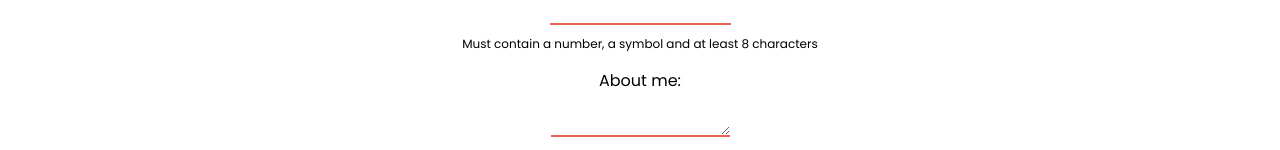
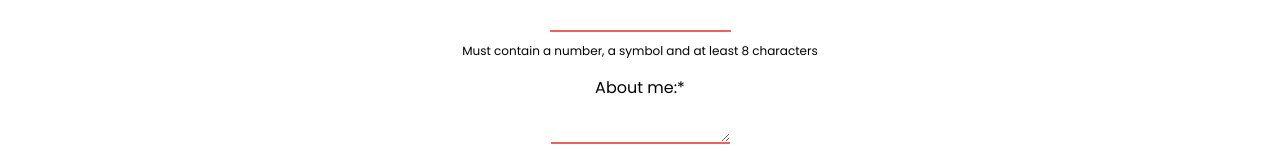
Before and after one commit to daina-slezaite/skill-exchange-react, a React (Create React App) app: page /signup in a window 1280 px wide. Shown: the part 277-427 px from the top of the page. Built offline with nearby package versions, Linux system fonts and the light colour scheme; no server answers.

Commit message:
Styling changes

```diff
--- a/src/components/auth/Signup.js
+++ b/src/components/auth/Signup.js
@@ -51,7 +51,7 @@ export default class Signup extends Component {
                     <label>Password:*</label>
                     <input type='password' name='password' value={this.state.password} onChange={this.handleInputChange} />
                     <span>Must contain a number, a symbol and at least 8 characters</span>
-                    <label>About me:</label>
+                    <label>About me:*</label>
                     <textarea name='description' value={this.state.description} onChange={this.handleInputChange}></textarea>
                     <button type='submit'>Register</button>
                 </form>
--- a/src/components/navbar/Navbar.js
+++ b/src/components/navbar/Navbar.js
@@ -27,7 +27,7 @@ export default class Navbar extends Component {
     render() {
         return (
             <nav className='navbar'>
-                <img className='navbar-logo' src='https://res.cloudinary.com/da6m0xppc/image/upload/v1615121354/skill-swap_yik8gn.svg' alt='Logo' />
+                <Link to='/'><img className='navbar-logo' src='https://res.cloudinary.com/da6m0xppc/image/upload/v1615121354/skill-swap_yik8gn.svg' alt='Logo' /></Link>
                 <div className='navbar-links'>
                 {this.state.loggedInUser ?
                     <ul>
--- a/src/components/navbar/Navbar.scss
+++ b/src/components/navbar/Navbar.scss
@@ -18,6 +18,7 @@ $margin: 0 20px;
         display: flex;
     }
 
+    .navbar-links {
         a {
             color: $textColor;
             border: 1px solid $borderColor;
@@ -30,6 +31,7 @@ $margin: 0 20px;
                 color: $secondaryTextColor;
             }
         }
+    }
 
     .navbar-logo {
         max-width: 150px;
--- a/src/components/skills/SingleSkill.js
+++ b/src/components/skills/SingleSkill.js
@@ -7,7 +7,6 @@ import AddReview from '../reviews/AddReview';
 import ReviewList from '../reviews/ReviewList';
 import FavoriteButton from '../skills/FavoriteButton';
 import './SingleSkill.scss';
-import Rating from '../reviews/Rating';
 
 export default class SingleSkill extends Component {
 
```
Lines whose indentation alone changed are shown as unchanged.
